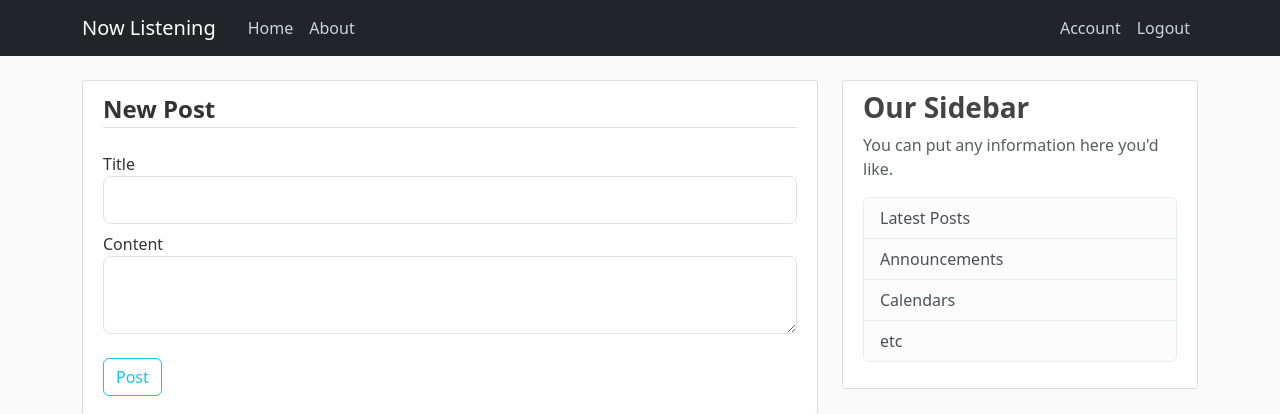
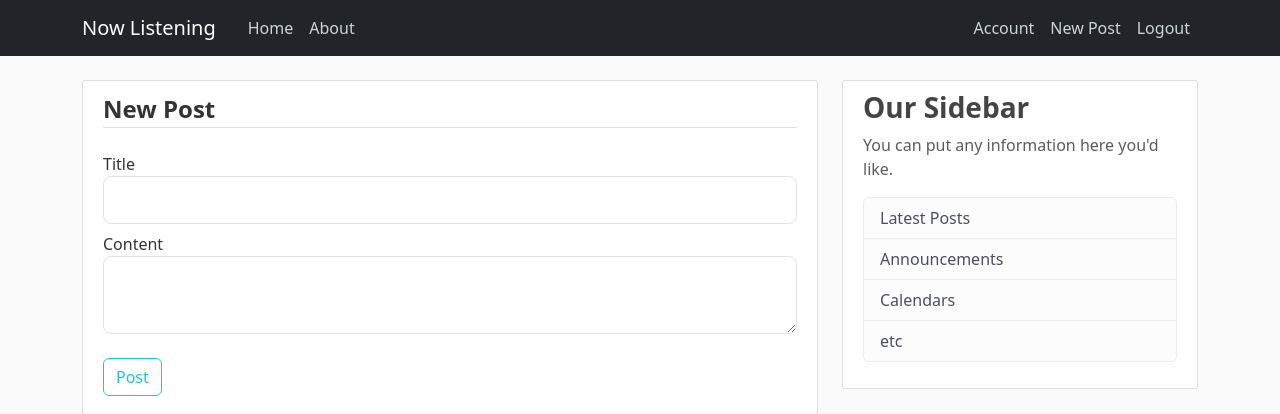
Before and after one commit to nick23447/now-listening, a Flask app: page /post/new in a window 1280 px wide. Shown: the top 414 px of the page. Run offline with Flask 3, Linux system fonts and the light colour scheme; the visitor is signed in with stand-in values (Sample User, id 1); some libraries are stand-ins or nearby versions.

Commit message:
add new post option to navbar

```diff
--- a/musicblog/templates/layout.html
+++ b/musicblog/templates/layout.html
@@ -35,6 +35,7 @@
               <div class="navbar-nav ms-auto">
                 {% if current_user.is_authenticated %}
                   <a class="nav-item nav-link" href="{{ url_for('account') }}">Account</a>
+                  <a class="nav-item nav-link" href="{{ url_for('new_post') }}">New Post</a>
                   <a class="nav-item nav-link" href="{{ url_for('logout') }}">Logout</a>
                 {% else %}
                   <a class="nav-item nav-link" href="{{ url_for('login') }}">Login</a>
```
